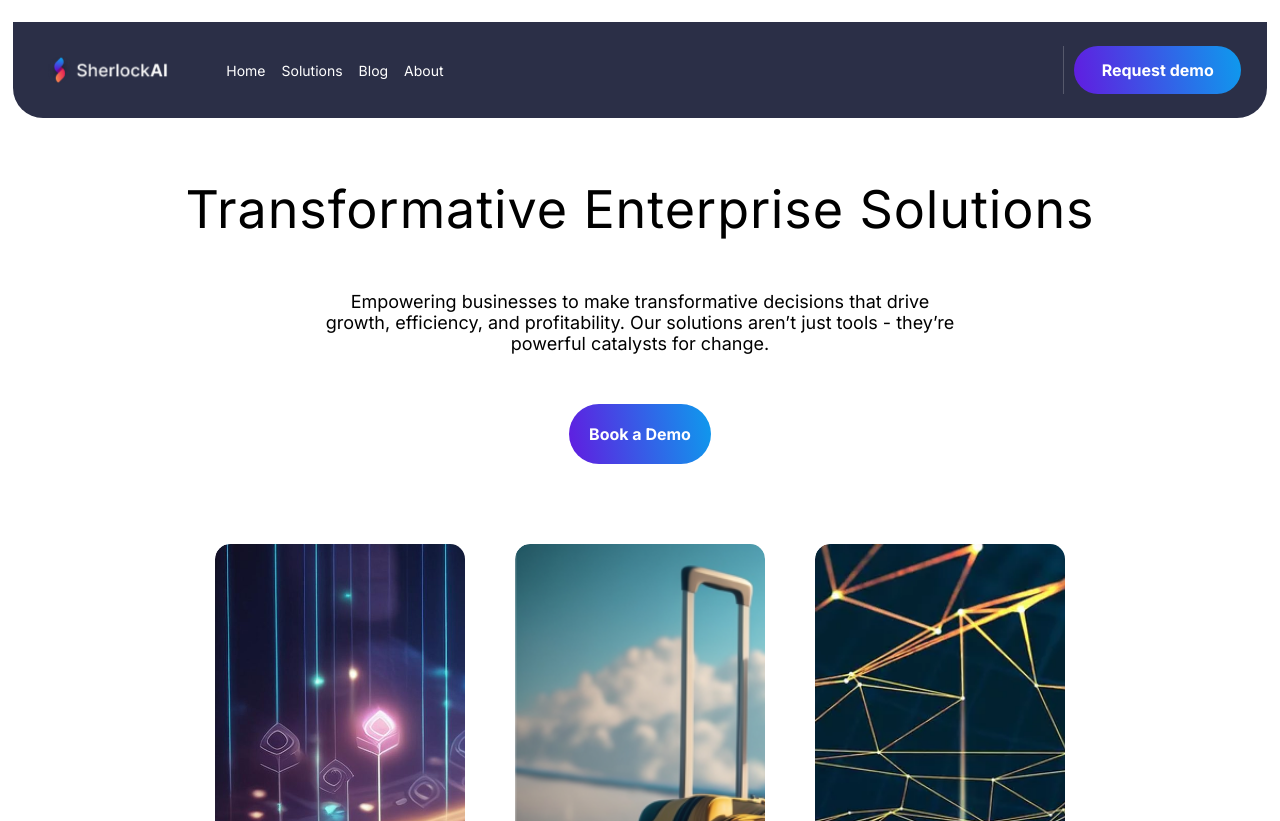
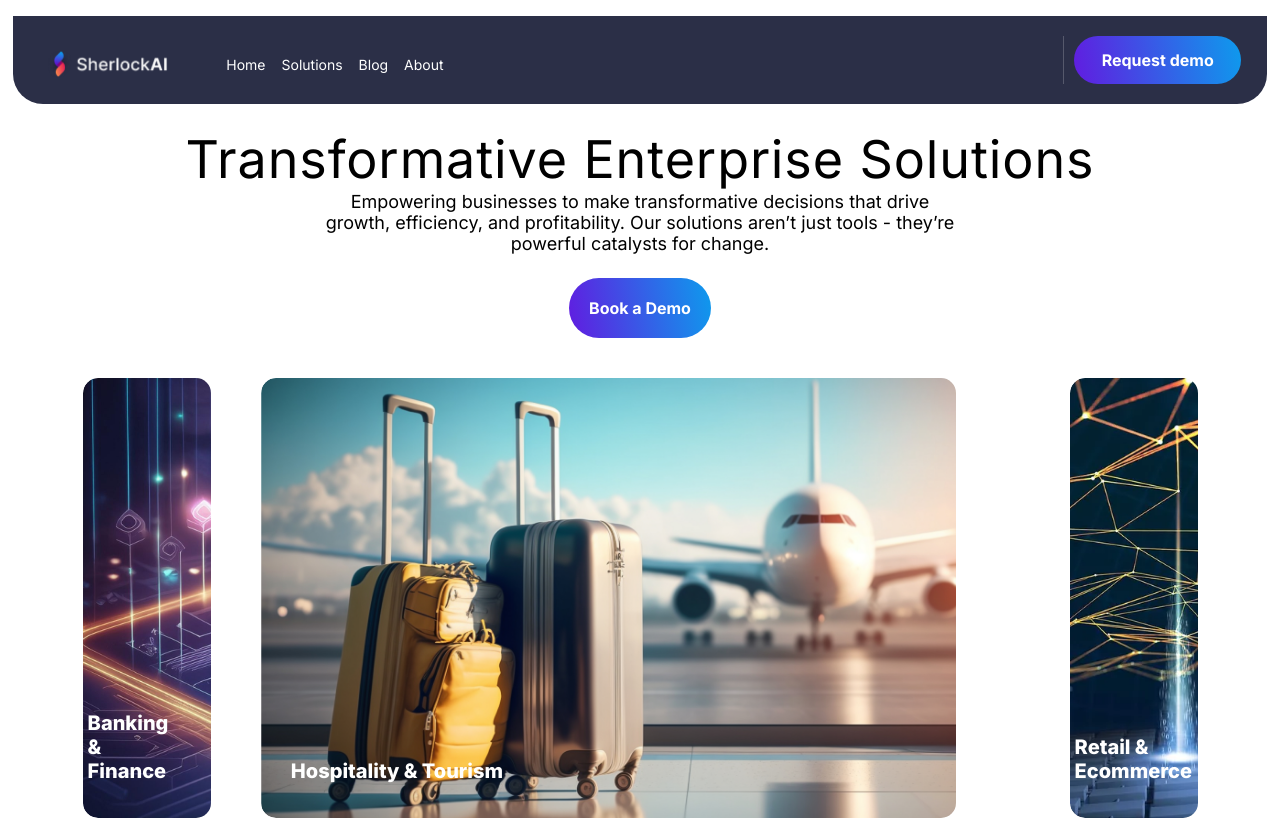
Before and after one commit to Aryanmallik/homepageSherlock, a plain HTML site: page solutions.html in a window 1280 px wide. Shown: the top 821 px of the page. Drawn offline with Linux system fonts and the light colour scheme.

Commit message:
carosoul

```diff
--- a/solutions.css
+++ b/solutions.css
@@ -12,15 +12,15 @@ header {
   position: fixed;
   z-index:10;
   width: 100%;
-  height: 96px;
-  top: 22px;
+  height: 11vh;
+  top: 2vh;
   display: flex;
   justify-content: center;
 }
 
 #overlay {
   width: 98%;
-  height: 96px;
+  height: 11vh;
   border-radius: 0 0 30px 30px;
   background: #060b27d9;
   display: flex;
@@ -128,7 +128,6 @@ header {
   font-size: 52px;
   font-weight: 400;
   letter-spacing: 0.9px;
-  margin: 50px;
 }
 #Change {
   font-family: Inter;
@@ -136,10 +135,10 @@ header {
   font-weight: 400;
   width: 50%;
   text-align:center;
-  margin-bottom: 50px;
+  margin-bottom: 3vh;
 }
 #heading {
-  margin-top: 10%;
+  margin-top: 16vh;
   align-items: center;
   display: flex;
   flex-direction: column;
@@ -163,7 +162,7 @@ header {
   text-decoration: none;
 }
 .car {
-  margin-top: 80px;
+  margin-top: 5vh;
   display: flex;
   justify-content: center;
   gap: 50px;
@@ -171,14 +170,15 @@ header {
 }
 
 .item {
-  width: 250px;
-  height: 600px;
+  width: 10vw;
+  height: 55vh;
   border-radius: 15px;
   overflow: hidden;
   transition: width 0.7s ease-in-out;
   position: relative;
   flex-shrink: 0;
 }
+
 .item p {
   position: absolute;
   z-index: 2;
@@ -190,6 +190,7 @@ header {
   font-size: 20px;
   font-weight: 800;
 }
+
 .item img {
   height: 100%;
   z-index: -1;
@@ -206,12 +207,14 @@ header {
   text-shadow: 1px 1px 2px rgba(0, 0, 0, 0.8);
 }
 
-.item:hover {
+.item:hover,
+.item.active {
   width: 759px;
   z-index: 1;
 }
 
-.item:hover img {
+.item:hover img,
+.item.active img {
   height: 100%;
   width: auto;
 }
--- a/solutions.html
+++ b/solutions.html
@@ -6,6 +6,35 @@
     <title>Solutions</title>
   </head>
   <body>
+      <script>
+document.addEventListener("DOMContentLoaded", function() {
+  const items = document.querySelectorAll('.item');
+  let activeItem = document.querySelector('.item:nth-child(2)');
+
+  activeItem.classList.add('active');
+
+  items.forEach(item => {
+    item.addEventListener('mouseenter', () => {
+      items.forEach(i => i.classList.remove('active'));
+      item.classList.add('active');
+    });
+
+    item.addEventListener('mouseleave', () => {
+      setTimeout(() => {
+        if (!document.querySelector('.item:hover')) {
+          items.forEach(i => i.classList.remove('active'));
+          activeItem.classList.add('active');
+        }
+      }, 100);
+    });
+
+    item.addEventListener('mouseenter', () => {
+      activeItem = item;
+    });
+  });
+});
+</script>
+
     <header>
       <div id="overlay">
         <a href="./" id="link">
@@ -38,7 +67,6 @@
         growth, efficiency, and profitability. Our solutions aren’t just tools -
         they’re powerful catalysts for change.
       </p>
-      <p></p>
       <div class="Link">
         <a href="./">Book a Demo</a>
       </div>
```
